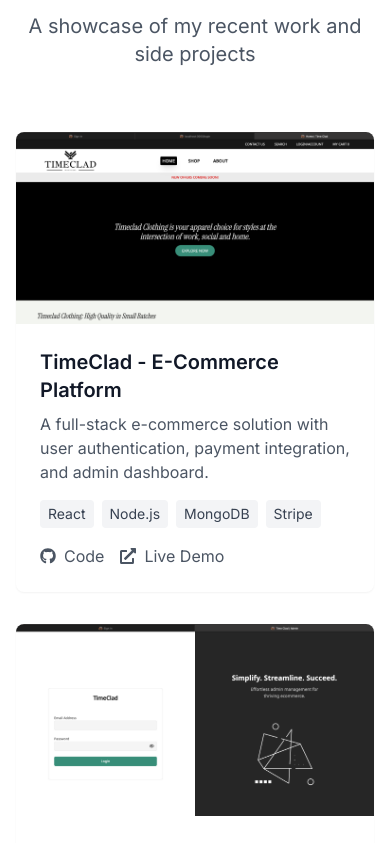
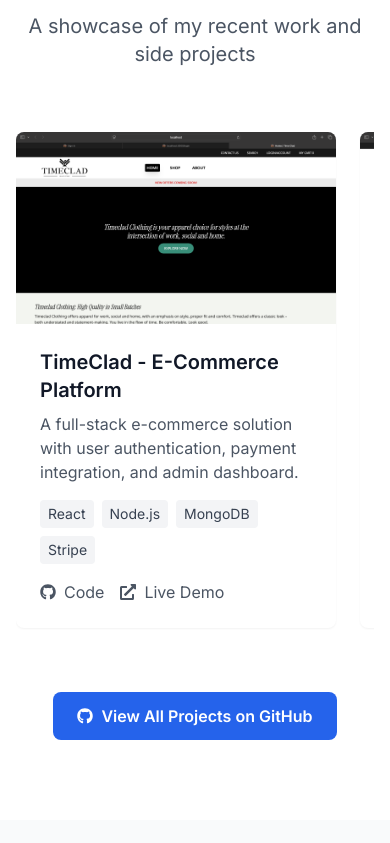
Before and after one commit to t-tann8/TJ-s-Personal-Site, a Next.js app: page / in a window 390 px wide. Shown: the part 3580-4423 px from the top of the page. Built offline with nearby package versions, Linux system fonts and the light colour scheme.

Commit message:
Implemented titles for Relai projects. Screenshots addition next.- Stable

```diff
--- a/app/projects/[slug]/page.tsx
+++ b/app/projects/[slug]/page.tsx
@@ -130,6 +130,106 @@
         'Community forum and discussions',
         'Mobile-responsive design'
       ]
+    },
+    {
+      id: 'task-manager',
+      title: 'TaskFlow - Project Management Tool',
+      description: 'A comprehensive project management application with team collaboration features and real-time updates.',
+      technologies: ['Vue.js', 'Node.js', 'Socket.io', 'MongoDB'],
+      githubUrl: 'https://github.com/t-tann8/TaskFlow',
+      liveUrl: 'https://taskflow-demo.com',
+      image: null,
+      longDescription: 'TaskFlow is a modern project management tool designed to streamline team collaboration and project tracking. Built with Vue.js and real-time capabilities, it provides teams with intuitive tools for task management, progress tracking, and seamless communication.',
+      features: [
+        'Real-time task updates and notifications',
+        'Team collaboration and assignment features',
+        'Project timeline and milestone tracking',
+        'File sharing and document management',
+        'Progress analytics and reporting',
+        'Customizable project templates',
+        'Integration with popular tools',
+        'Mobile app for on-the-go management'
+      ]
+    },
+    {
+      id: 'weather-app',
+      title: 'WeatherCast - Weather Dashboard',
+      description: 'A beautiful weather application with detailed forecasts, maps, and location-based recommendations.',
+      technologies: ['React', 'TypeScript', 'OpenWeather API', 'Chart.js'],
+      githubUrl: 'https://github.com/t-tann8/WeatherCast',
+      liveUrl: 'https://weathercast-app.com',
+      image: null,
+      longDescription: 'WeatherCast delivers comprehensive weather information with an elegant, user-friendly interface. Featuring detailed forecasts, interactive maps, and personalized recommendations, it helps users stay informed about weather conditions wherever they are.',
+      features: [
+        'Detailed 7-day weather forecasts',
+        'Interactive weather maps',
+        'Location-based weather alerts',
+        'Hourly temperature and precipitation charts',
+        'UV index and air quality information',
+        'Weather widget for home screen',
+        'Offline weather data caching',
+        'Multiple location support'
+      ]
+    },
+    {
+      id: 'blog-platform',
+      title: 'BlogSpace - Content Management Platform',
+      description: 'A modern blogging platform with rich text editing, SEO optimization, and analytics dashboard.',
+      technologies: ['Next.js', 'Prisma', 'PostgreSQL', 'Tailwind CSS'],
+      githubUrl: 'https://github.com/t-tann8/BlogSpace',
+      liveUrl: 'https://blogspace-demo.com',
+      image: null,
+      longDescription: 'BlogSpace is a comprehensive content management platform designed for bloggers, writers, and content creators. It combines powerful writing tools with advanced SEO features and detailed analytics to help creators build and grow their audience.',
+      features: [
+        'Rich text editor with markdown support',
+        'SEO optimization tools and meta management',
+        'Content scheduling and publishing',
+        'Analytics dashboard with traffic insights',
+        'Comment system and community features',
+        'Custom themes and responsive design',
+        'Social media integration',
+        'Content backup and version control'
+      ]
+    },
+    {
+      id: 'chat-app',
+      title: 'ChatConnect - Real-time Messaging',
+      description: 'A real-time messaging application with group chats, file sharing, and video calling capabilities.',
+      technologies: ['React', 'Socket.io', 'WebRTC', 'Express.js'],
+      githubUrl: 'https://github.com/t-tann8/ChatConnect',
+      liveUrl: 'https://chatconnect-demo.com',
+      image: null,
+      longDescription: 'ChatConnect revolutionizes communication with its real-time messaging platform. Featuring instant messaging, group chats, file sharing, and video calling, it provides a complete communication solution for personal and professional use.',
+      features: [
+        'Real-time instant messaging',
+        'Group chat and channel management',
+        'File and media sharing',
+        'Video and voice calling with WebRTC',
+        'Message encryption and security',
+        'Message search and history',
+        'Custom emoji and reactions',
+        'Mobile and desktop applications'
+      ]
+    },
+    {
+      id: 'e-learning',
+      title: 'EduLearn - Online Learning Platform',
+      description: 'An interactive e-learning platform with video courses, quizzes, progress tracking, and certificates.',
+      technologies: ['Angular', 'Node.js', 'AWS S3', 'Stripe'],
+      githubUrl: 'https://github.com/t-tann8/EduLearn',
+      liveUrl: 'https://edulearn-platform.com',
+      image: null,
+      longDescription: 'EduLearn transforms online education with its comprehensive learning management system. Designed for educators and students, it provides interactive courses, assessment tools, progress tracking, and certification programs.',
+      features: [
+        'Interactive video course creation',
+        'Automated quiz and assessment system',
+        'Student progress tracking and analytics',
+        'Certificate generation and management',
+        'Discussion forums and peer interaction',
+        'Mobile learning app',
+        'Payment processing for premium courses',
+        'Instructor dashboard and course management'
+      ]
     }
 ]
 
@@ -167,6 +267,7 @@
           {/* Project Image */}
           <div className="space-y-6">
             <div className="aspect-video bg-gray-200 rounded-lg overflow-hidden">
+              {project.image ? (
                 <Image
                   src={project.image}
                   alt={`${project.title} screenshot`}
@@ -174,6 +275,17 @@
                   height={600}
                   className="w-full h-full object-cover"
                 />
+              ) : (
+                <div className="flex flex-col items-center justify-center h-full text-gray-500">
+                  <div className="w-24 h-24 bg-gray-300 rounded-lg flex items-center justify-center mb-4">
+                    <svg className="w-12 h-12 text-gray-400" fill="none" stroke="currentColor" viewBox="0 0 24 24">
+                      <path strokeLinecap="round" strokeLinejoin="round" strokeWidth={2} d="M19 11H5m14 0a2 2 0 012 2v6a2 2 0 01-2 2H5a2 2 0 01-2-2v-6a2 2 0 012-2m14 0V9a2 2 0 00-2-2M5 11V9a2 2 0 012-2m0 0V5a2 2 0 012-2h6a2 2 0 012 2v2M7 7h10" />
+                    </svg>
+                  </div>
+                  <span className="text-lg font-medium">Project Preview</span>
+                  <span className="text-sm text-gray-400 mt-1">Screenshot coming soon</span>
+                </div>
+              )}
             </div>
 
             {/* Action Buttons */}
--- a/components/Projects.tsx
+++ b/components/Projects.tsx
@@ -15,12 +15,23 @@
     <Link href={`/projects/${project.id}`} className="block">
       <div className="bg-white rounded-lg shadow-sm overflow-hidden hover:shadow-lg transition-shadow cursor-pointer">
         <div className="h-48 bg-gray-200 flex items-center justify-center relative overflow-hidden">
+          {project.image ? (
             <Image
               src={project.image}
               alt={`${project.title} screenshot`}
               fill
               className="object-cover"
             />
+          ) : (
+            <div className="flex flex-col items-center justify-center text-gray-500">
+              <div className="w-16 h-16 bg-gray-300 rounded-lg flex items-center justify-center mb-2">
+                <svg className="w-8 h-8 text-gray-400" fill="none" stroke="currentColor" viewBox="0 0 24 24">
+                  <path strokeLinecap="round" strokeLinejoin="round" strokeWidth={2} d="M19 11H5m14 0a2 2 0 012 2v6a2 2 0 01-2 2H5a2 2 0 01-2-2v-6a2 2 0 012-2m14 0V9a2 2 0 00-2-2M5 11V9a2 2 0 012-2m0 0V5a2 2 0 012-2h6a2 2 0 012 2v2M7 7h10" />
+                </svg>
+              </div>
+              <span className="text-sm font-medium">Project Preview</span>
+            </div>
+          )}
         </div>
         <div className="p-6">
           <h3 className="text-xl font-semibold text-gray-900 mb-2">{project.title}</h3>
@@ -120,6 +131,51 @@
       githubUrl: 'https://github.com/t-tann8/HOPE',
       liveUrl: null,
       image: HOPEScreenshot
+    },
+    {
+      id: 'task-manager',
+      title: 'Relai Portal',
+      description: 'A comprehensive project management application with team collaboration features and real-time updates.',
+      technologies: ['Vue.js', 'Node.js', 'Socket.io', 'MongoDB'],
+      githubUrl: 'https://github.com/t-tann8/TaskFlow',
+      liveUrl: 'https://taskflow-demo.com',
+      image: null
+    },
+    {
+      id: 'weather-app',
+      title: 'EVALV',
+      description: 'A beautiful weather application with detailed forecasts, maps, and location-based recommendations.',
+      technologies: ['React', 'TypeScript', 'OpenWeather API', 'Chart.js'],
+      githubUrl: 'https://github.com/t-tann8/WeatherCast',
+      liveUrl: 'https://weathercast-app.com',
+      image: null
+    },
+    {
+      id: 'blog-platform',
+      title: 'Secure The Bags',
+      description: 'A modern blogging platform with rich text editing, SEO optimization, and analytics dashboard.',
+      technologies: ['Next.js', 'Prisma', 'PostgreSQL', 'Tailwind CSS'],
+      githubUrl: 'https://github.com/t-tann8/BlogSpace',
+      liveUrl: 'https://blogspace-demo.com',
+      image: null
+    },
+    {
+      id: 'chat-app',
+      title: 'Avenu',
+      description: 'A real-time messaging application with group chats, file sharing, and video calling capabilities.',
+      technologies: ['React', 'Socket.io', 'WebRTC', 'Express.js'],
+      githubUrl: 'https://github.com/t-tann8/ChatConnect',
+      liveUrl: 'https://chatconnect-demo.com',
+      image: null
+    },
+    {
+      id: 'e-learning',
+      title: 'Union Fithub',
+      description: 'An interactive e-learning platform with video courses, quizzes, progress tracking, and certificates.',
+      technologies: ['Angular', 'Node.js', 'AWS S3', 'Stripe'],
+      githubUrl: 'https://github.com/t-tann8/EduLearn',
+      liveUrl: 'https://edulearn-platform.com',
+      image: null
     }
   ]
 
@@ -133,10 +189,14 @@
           </p>
         </div>
 
-        <div className="grid grid-cols-1 md:grid-cols-2 lg:grid-cols-3 gap-8">
+        <div className="overflow-x-auto pb-4">
+          <div className="flex space-x-6 min-w-max">
             {projects.map((project, index) => (
-            <ProjectCard key={index} project={project} />
+              <div key={index} className="flex-shrink-0 w-80">
+                <ProjectCard project={project} />
+              </div>
             ))}
+          </div>
         </div>
 
         <div className="text-center mt-12">
```
Lines whose indentation alone changed are shown as unchanged.
